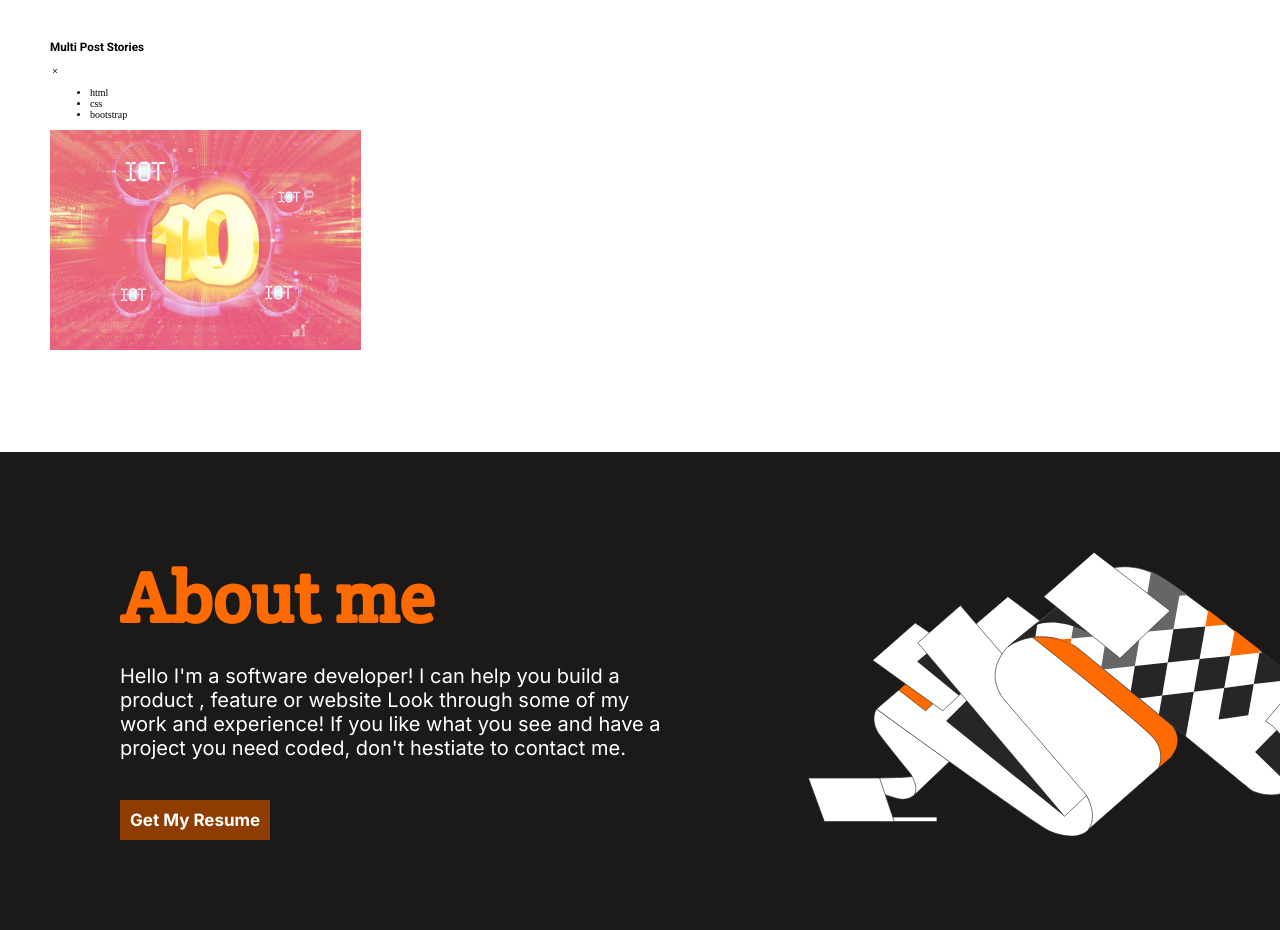
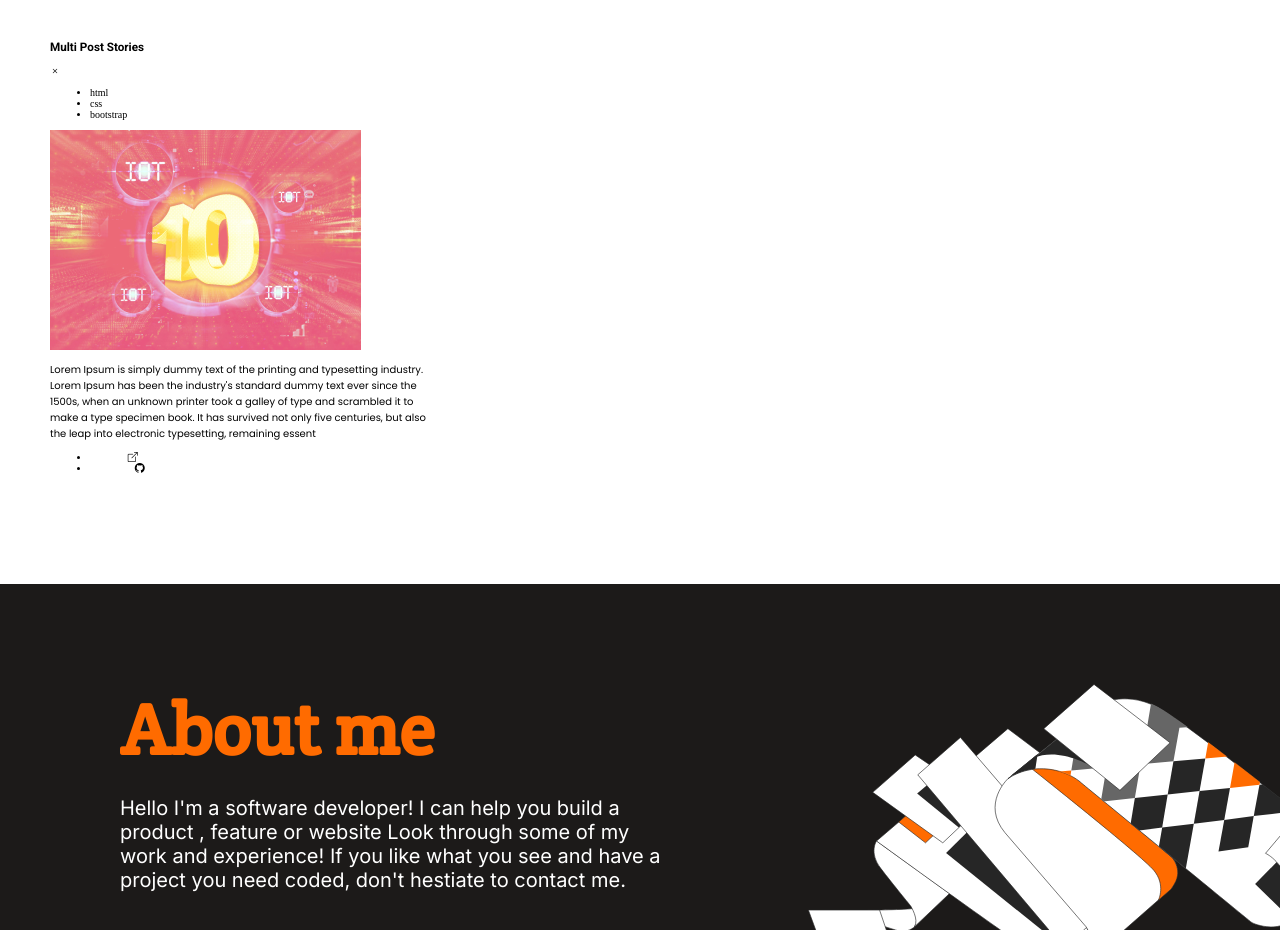
Before and after one commit to KaskMIL/tm_portfolio, a website: page index.html in a window 1280 px wide. Shown: the part 2220-3150 px from the top of the page. Drawn offline with nearby package versions, Linux system fonts and the light colour scheme.

Commit message:
Added popup structure

```diff
--- a/index.html
+++ b/index.html
@@ -91,7 +91,16 @@
                         <li>css</li>
                         <li>bootstrap</li>
                     </ul>
-                    <img src="./images/mobile-popup.png" alt="Mo">
+                    <div class="img-descrition">
+                    <img src="./images/mobile-popup.png" alt="Mobile">
+                    <div class="description-popup">
+                        <p>Lorem Ipsum is simply dummy text of the printing and typesetting industry. Lorem Ipsum has been the industry's standard dummy text ever since the 1500s, when an unknown printer took a galley of type and scrambled it to make a type specimen book. It has survived not only five centuries, but also the leap into electronic typesetting, remaining essent</p>
+                        <ul>
+                            <li><a href="#">See Live</a> <i class="bi bi-box-arrow-up-right"></i></li>
+                            <li><a href="#">See Source</a><i class="bi bi-github"></i></li>
+                        </ul>
+                    </div>
+                </div>
                 </article>
             </section>
         </section>
```
